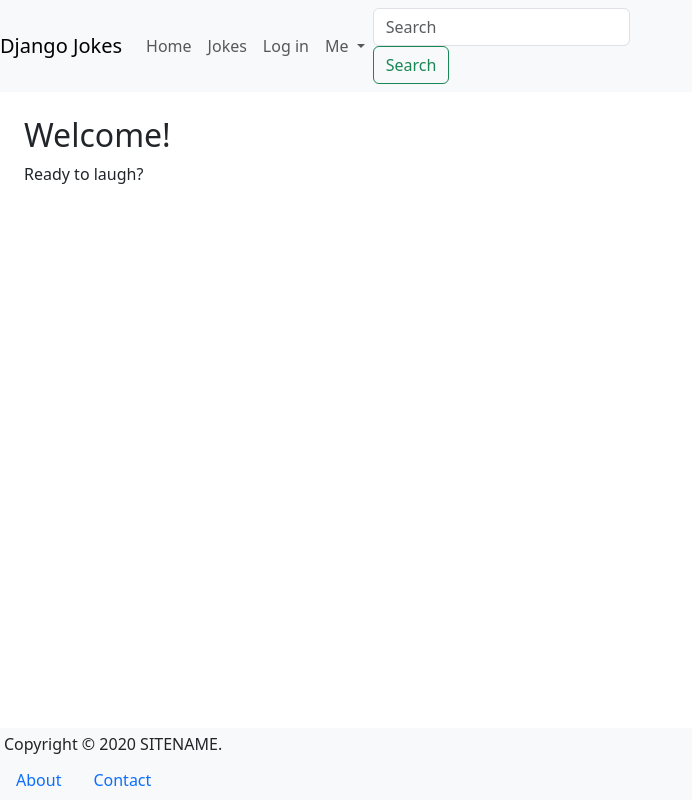
After one commit to DenMan2023/djangojokes.com, a Django app: page / in a window 1280 px wide. The commit adds this page. Shown: the whole page, without its empty margins (0-692 px from the left). Run offline with Django 4.2, Linux system fonts and the light colour scheme; some libraries are stand-ins or nearby versions.

Commit message:
oef 8 compleet website start op

```diff
--- a/djangojokes/urls.py
+++ b/djangojokes/urls.py
@@ -1,21 +1,7 @@
-"""djangojokes URL Configuration
-
-The `urlpatterns` list routes URLs to views. For more information please see:
-    https://docs.djangoproject.com/en/4.1/topics/http/urls/
-Examples:
-Function views
-    1. Add an import:  from my_app import views
-    2. Add a URL to urlpatterns:  path('', views.home, name='home')
-Class-based views
-    1. Add an import:  from other_app.views import Home
-    2. Add a URL to urlpatterns:  path('', Home.as_view(), name='home')
-Including another URLconf
-    1. Import the include() function: from django.urls import include, path
-    2. Add a URL to urlpatterns:  path('blog/', include('blog.urls'))
-"""
 from django.contrib import admin
-from django.urls import path
+from django.urls import path, include
 
 urlpatterns = [
     path('admin/', admin.site.urls),
+    path('', include('pages.urls')),
 ]
--- /dev/null
+++ b/pages/urls.py
@@ -0,0 +1,8 @@
+from django.urls import path
+from .views import AboutUsView, HomePageView
+
+app_name = 'pages'
+urlpatterns = [
+    path('', HomePageView.as_view(), name='homepage'),
+    path('about-us/', AboutUsView.as_view(), name='about-us'),
+]
--- a/pages/views.py
+++ b/pages/views.py
@@ -1,3 +1,7 @@
-from django.shortcuts import render
+from django.views.generic import TemplateView
 
-# Create your views here.
+class HomePageView(TemplateView):
+    template_name = 'pages/home.html'
+
+class AboutUsView(TemplateView):
+    template_name = 'pages/about_us.html'
--- a/templates/_base.html
+++ b/templates/_base.html
@@ -12,7 +12,7 @@
 <body>
 <header>
   <nav class="navbar navbar-expand-lg navbar-light bg-light">
-    <a class="navbar-brand" href="#">Django Jokes</a>
+    <a class="navbar-brand" href="{% url 'pages:homepage' %}">Django Jokes</a>
     <button class="navbar-toggler" type="button" data-toggle="collapse"
       data-target="#navbarSupportedContent" aria-expanded="false"
       aria-controls="navbarSupportedContent" aria-label="Toggle navigation">
@@ -22,7 +22,7 @@
     <div class="collapse navbar-collapse" id="navbarSupportedContent">
       <ul class="navbar-nav mr-auto">
         <li class="nav-item active">
-          <a class="nav-link" href="#">Home
+          <a class="nav-link" href="{% url 'pages:homepage' %}">Home
             <span class="sr-only">(current)</span>
           </a>
         </li>
@@ -64,7 +64,7 @@
       <div class="float-right m-1 mr-2">Copyright &copy; 2020 SITENAME.</div>
       <nav>
         <ul class="nav">
-          <li class="nav-item"><a class="nav-link" href="#">About</a></li>
+          <li class="nav-item"><a class="nav-link" href="{% url 'pages:about-us' %}">About</a></li>
           <li class="nav-item"><a class="nav-link" href="#">Contact</a></li>
         </ul>
       </nav>
--- /dev/null
+++ b/templates/pages/about_us.html
@@ -0,0 +1,5 @@
+{% extends "_base.html" %} {% block title %}About Us{% endblock %} {% block
+main%}
+<h2>About Us</h2>
+<p>We tell funny jokes.</p>
+{% endblock %}
--- /dev/null
+++ b/templates/pages/home.html
@@ -0,0 +1,4 @@
+{% extends "_base.html" %} {% block title %}Home{% endblock %} {% block main %}
+<h2>Welcome!</h2>
+<p>Ready to laugh?</p>
+{% endblock %}
```
